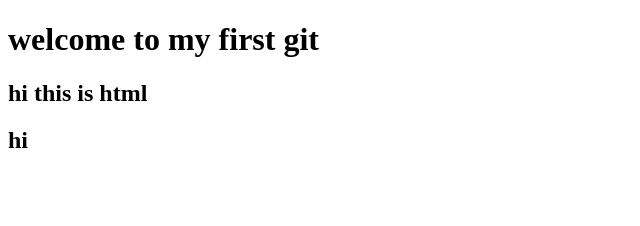
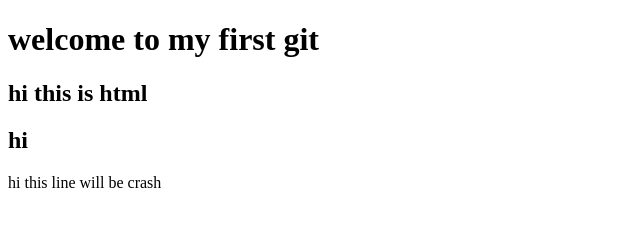
Before and after one commit to RuchithSathnidu/first_git, a plain HTML site: page index.html in a window 1280 px wide. Shown: the whole page, without its empty margins (0-640 px from the left). Drawn offline with Linux system fonts and the light colour scheme.

Commit message:
chash line

```diff
--- a/index.html
+++ b/index.html
@@ -10,5 +10,6 @@
     <h1>welcome to my first git</h1>
     <h2>hi this is html</h2>
     <h2>hi</h2>
+    <p>hi this line will be crash</p>
 </body>
 </html>
```
